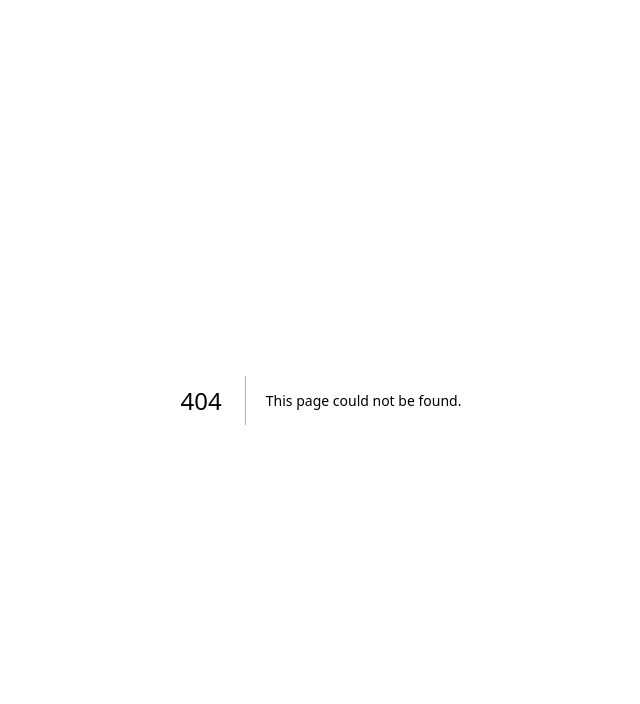
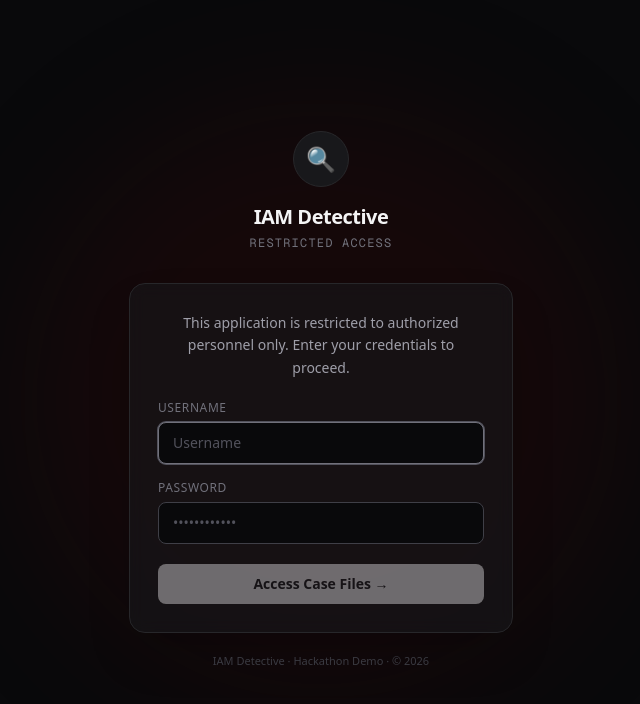
Before and after one commit to faizanfirdousi/iam_detective, a Next.js app in the folder frontend/: page /login in a window 1280 px wide. Before the commit this address had no page. Shown: the top 704 px of the page, without its empty margins (319-959 px from the left). Built offline with nearby package versions, Linux system fonts and the light colour scheme.

Commit message:
Replace browser Basic Auth with custom login page + cookie auth

```diff
--- /dev/null
+++ b/frontend/app/api/auth/login/route.ts
@@ -0,0 +1,23 @@
+import { NextRequest, NextResponse } from 'next/server';
+
+const COOKIE_NAME = 'iam_judge_auth';
+const VALID_USER = process.env.JUDGE_USER ?? 'judge';
+const VALID_PASS = process.env.JUDGE_PASS ?? 'iam-detective-2026';
+
+export async function POST(req: NextRequest) {
+  const body = await req.json() as { username?: string; password?: string };
+
+  if (body.username === VALID_USER && body.password === VALID_PASS) {
+    const res = NextResponse.json({ ok: true });
+    res.cookies.set(COOKIE_NAME, 'granted', {
+      httpOnly: true,
+      secure: true,
+      sameSite: 'lax',
+      path: '/',
+      maxAge: 60 * 60 * 24, // 24 hours
+    });
+    return res;
+  }
+
+  return NextResponse.json({ ok: false, error: 'Invalid credentials' }, { status: 401 });
+}
--- /dev/null
+++ b/frontend/app/login/page.tsx
@@ -0,0 +1,118 @@
+"use client";
+
+import { useState } from "react";
+import { useRouter } from "next/navigation";
+
+export default function LoginPage() {
+  const router = useRouter();
+  const [username, setUsername] = useState("");
+  const [password, setPassword] = useState("");
+  const [error, setError] = useState("");
+  const [loading, setLoading] = useState(false);
+
+  async function handleSubmit(e: React.FormEvent) {
+    e.preventDefault();
+    setLoading(true);
+    setError("");
+
+    try {
+      const res = await fetch("/api/auth/login", {
+        method: "POST",
+        headers: { "Content-Type": "application/json" },
+        body: JSON.stringify({ username, password }),
+      });
+
+      if (res.ok) {
+        router.push("/");
+        router.refresh();
+      } else {
+        setError("Invalid credentials. Access denied.");
+        setPassword("");
+      }
+    } catch {
+      setError("Network error. Please try again.");
+    } finally {
+      setLoading(false);
+    }
+  }
+
+  return (
+    <div className="min-h-screen bg-zinc-950 flex items-center justify-center p-4">
+      {/* Ambient glow */}
+      <div className="pointer-events-none absolute inset-0 flex items-center justify-center">
+        <div className="h-[600px] w-[600px] rounded-full bg-red-950/20 blur-3xl" />
+      </div>
+
+      <div className="relative w-full max-w-sm">
+        {/* Logo area */}
+        <div className="mb-8 text-center">
+          <div className="inline-flex h-14 w-14 items-center justify-center rounded-full border border-zinc-800 bg-zinc-900 text-2xl mb-4">
+            🔍
+          </div>
+          <h1 className="text-xl font-bold tracking-tight text-zinc-100">IAM Detective</h1>
+          <p className="mt-1 text-xs text-zinc-500 font-mono tracking-widest uppercase">
+            Restricted Access
+          </p>
+        </div>
+
+        {/* Card */}
+        <div className="rounded-2xl border border-zinc-800 bg-zinc-900/60 p-7 shadow-2xl backdrop-blur-sm">
+          <p className="mb-5 text-sm text-zinc-400 text-center leading-relaxed">
+            This application is restricted to authorized personnel only. Enter your credentials to proceed.
+          </p>
+
+          <form onSubmit={void handleSubmit} className="space-y-4">
+            <div>
+              <label className="mb-1.5 block text-xs font-medium text-zinc-500 uppercase tracking-wider">
+                Username
+              </label>
+              <input
+                type="text"
+                value={username}
+                onChange={(e) => setUsername(e.target.value)}
+                placeholder="Username"
+                autoFocus
+                autoComplete="username"
+                required
+                className="w-full rounded-lg border border-zinc-700 bg-zinc-950 px-3.5 py-2.5 text-sm text-zinc-200 outline-none placeholder:text-zinc-600 focus:border-zinc-500 focus:ring-1 focus:ring-zinc-600 transition-colors"
+              />
+            </div>
+
+            <div>
+              <label className="mb-1.5 block text-xs font-medium text-zinc-500 uppercase tracking-wider">
+                Password
+              </label>
+              <input
+                type="password"
+                value={password}
+                onChange={(e) => setPassword(e.target.value)}
+                placeholder="••••••••••••"
+                autoComplete="current-password"
+                required
+                className="w-full rounded-lg border border-zinc-700 bg-zinc-950 px-3.5 py-2.5 text-sm text-zinc-200 outline-none placeholder:text-zinc-600 focus:border-zinc-500 focus:ring-1 focus:ring-zinc-600 transition-colors"
+              />
+            </div>
+
+            {error && (
+              <div className="rounded-lg border border-red-900/40 bg-red-950/40 px-3.5 py-2.5 text-xs text-red-400">
+                {error}
+              </div>
+            )}
+
+            <button
+              type="submit"
+              disabled={loading || !username || !password}
+              className="mt-1 w-full rounded-lg bg-zinc-100 py-2.5 text-sm font-semibold text-zinc-900 transition-colors hover:bg-white disabled:opacity-40 disabled:cursor-not-allowed"
+            >
+              {loading ? "Verifying…" : "Access Case Files →"}
+            </button>
+          </form>
+        </div>
+
+        <p className="mt-5 text-center text-[11px] text-zinc-700">
+          IAM Detective · Hackathon Demo · © 2026
+        </p>
+      </div>
+    </div>
+  );
+}
--- a/frontend/middleware.ts
+++ b/frontend/middleware.ts
@@ -1,42 +1,34 @@
 import { NextResponse } from 'next/server';
 import type { NextRequest } from 'next/server';
 
-// NOTE: Edge Runtime can only inline process.env at build time for non-NEXT_PUBLIC vars.
-// We use NEXT_PUBLIC_ prefix here so they are available in the Edge middleware.
-// These are demo credentials — not sensitive.
-const VALID_USER = process.env.NEXT_PUBLIC_JUDGE_USER ?? "judge";
-const VALID_PASS = process.env.NEXT_PUBLIC_JUDGE_PASS ?? "iam-detective-2026";
+const COOKIE_NAME = 'iam_judge_auth';
 
 export function middleware(req: NextRequest) {
-  const basicAuth = req.headers.get('authorization');
+  const { pathname } = req.nextUrl;
 
-  if (basicAuth && basicAuth.startsWith('Basic ')) {
-    const authValue = basicAuth.slice(6); // strip 'Basic '
-    try {
-      const decoded = atob(authValue);
-      const colonIndex = decoded.indexOf(':');
-      if (colonIndex !== -1) {
-        const user = decoded.slice(0, colonIndex);
-        const pwd = decoded.slice(colonIndex + 1);
-        if (user === VALID_USER && pwd === VALID_PASS) {
-          return NextResponse.next();
-        }
-      }
-    } catch {
-      // Invalid base64 — fall through to 401
-    }
+  // Always allow the login page and its API route
+  if (
+    pathname.startsWith('/login') ||
+    pathname.startsWith('/api/auth') ||
+    pathname.startsWith('/_next') ||
+    pathname === '/favicon.ico'
+  ) {
+    return NextResponse.next();
   }
 
-  return new NextResponse('Authentication required.', {
-    status: 401,
-    headers: {
-      'WWW-Authenticate': 'Basic realm="IAM Detective"',
-    },
-  });
+  // Check for auth cookie
+  const authCookie = req.cookies.get(COOKIE_NAME);
+  if (authCookie?.value === 'granted') {
+    return NextResponse.next();
+  }
+
+  // Not authenticated — redirect to login
+  const loginUrl = req.nextUrl.clone();
+  loginUrl.pathname = '/login';
+  loginUrl.search = '';
+  return NextResponse.redirect(loginUrl);
 }
 
 export const config = {
-  matcher: [
-    '/((?!_next/static|_next/image|favicon.ico).*)',
-  ],
+  matcher: ['/((?!_next/static|_next/image|favicon.ico).*)'],
 };
```
